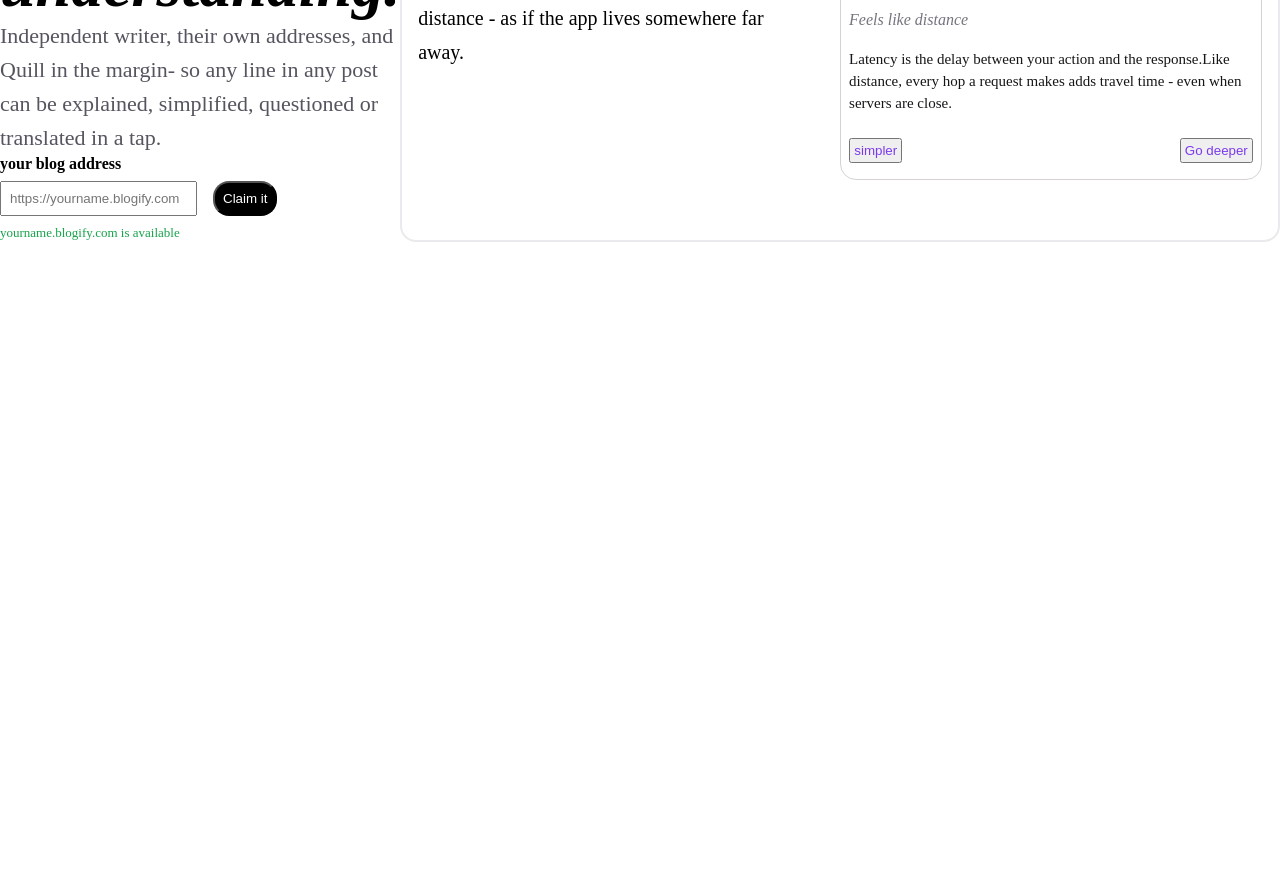
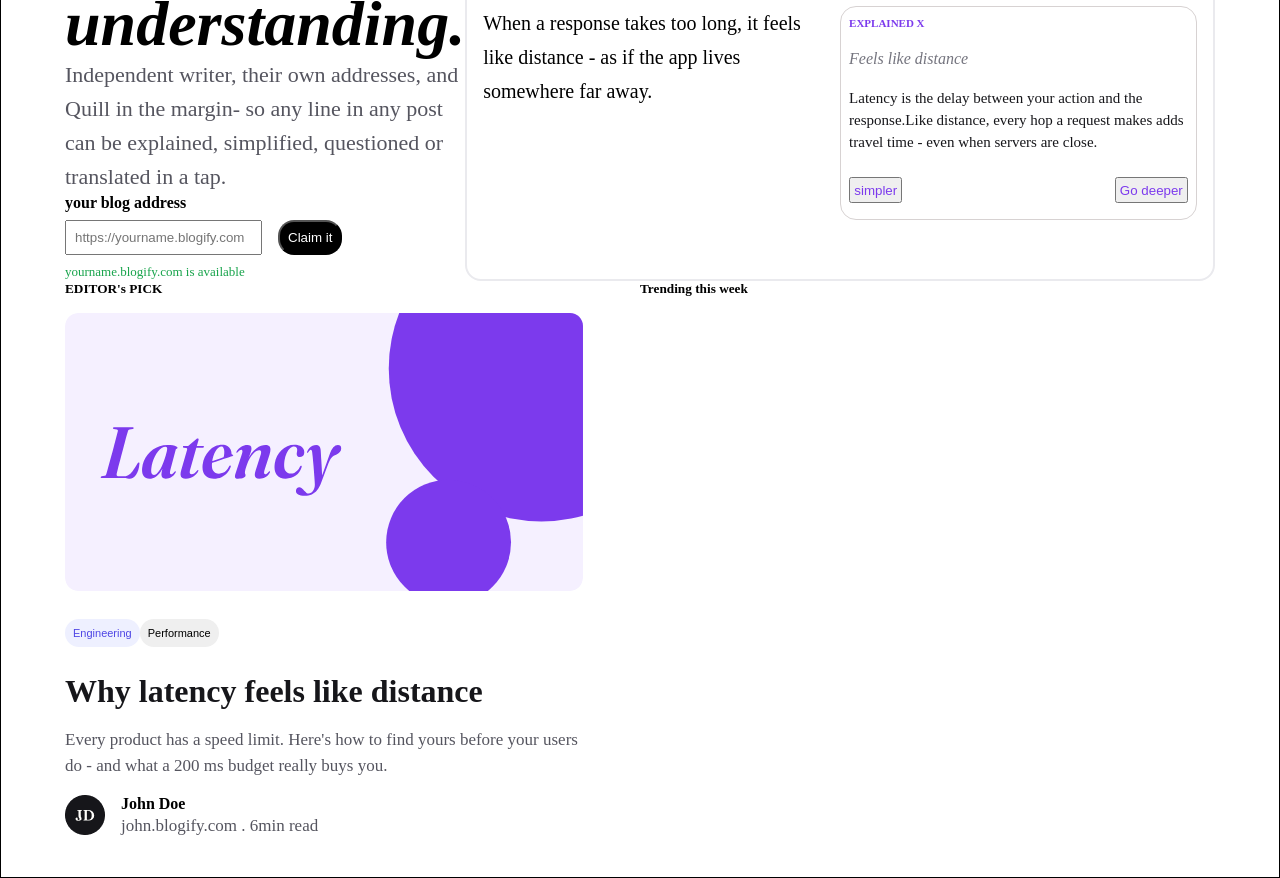
Before and after one commit to sahiba2503/currentProject, a React (Vite) app in the folder vite-project/: page / in a window 1280 px wide. Shown: the part 200-1078 px from the top of the page. Before the commit the page ends 800 px from the top, so only its background shows below. Built offline with nearby package versions, Linux system fonts and the light colour scheme.

Commit message:
add home layout

```diff
--- a/vite-project/src/component/Home.jsx
+++ b/vite-project/src/component/Home.jsx
@@ -1,45 +1,95 @@
 import Navbar from "./Navbar";
-
-
+import cover from "../assets/cover.svg";
+import avatar from "../assets/Avatar.png";
 function Home() {
   return (
     <div>
       <Navbar />
-      <div className="MainContainer">
-      <div className="storiesContainer">
-        {/* <div className="readContainer"> */}
+      <div className='homeContainer'>
+        <div className='mainContainer'>
+          <div className='storiesContainer'>
             <h5> READ.WRITE.UDERSTAND</h5>
             <h1>Stories worth understanding.</h1>
-           <p>Independent writer, their own addresses, and Quill in the  margin- so any line in any post can be explained, simplified, questioned or translated in a tap.</p>
+            <p>
+              Independent writer, their own addresses, and Quill in the margin-
+              so any line in any post can be explained, simplified, questioned
+              or translated in a tap.
+            </p>
             <h4>your blog address</h4>
-           <input type="text" placeholder="https://yourname.blogify.com" />
+            <input type='text' placeholder='https://yourname.blogify.com' />
             <button>Claim it</button>
             <h6>yourname.blogify.com is available</h6>
-            {/* </div> */}
           </div>
-      <div className="tryItContainer">
+          <div className='tryItContainer'>
             <h6>TRY IT - SELECT ANY LINE</h6>
-        <ul className="listContainer">
+            <ul className='listContainer'>
               <li>Explain</li>
               <li>Simplify</li>
               <li>Counter</li>
               <li>Translate</li>
             </ul>
+            <div className='feelContainer'>
+              <div className='feelDetailContent'>
+                <p>
+                  When a response takes too long, it feels like distance - as if
+                  the app lives somewhere far away.
+                </p>
+              </div>
 
-         <div className="feelContainer">
-            <div className="feelDetailContent"><p>When a response takes too long, it feels like distance - as if the app lives somewhere far away.</p></div>
-
-            <div className="explainedContainer">
+              <div className='explainedContainer'>
                 <strong>EXPLAINED X</strong>
                 <i>Feels like distance</i>
-                <p>Latency is the delay between your action and the response.Like distance, every hop a request makes adds travel time - even when servers are close.</p>
-                <div className="explainedBtnContainer"><button>simpler</button><button>Go deeper</button></div>
+                <p>
+                  Latency is the delay between your action and the response.Like
+                  distance, every hop a request makes adds travel time - even
+                  when servers are close.
+                </p>
+                <div className='explainedBtnContainer'>
+                  <button>simpler</button>
+                  <button>Go deeper</button>
                 </div>
               </div>
             </div>
           </div>
         </div>
-  )
+        <div className='letencyContainer'>
+          <div className="letencyContent">
+          <h5>EDITOR's PICK</h5>
+          <div className="letencyimg">
+          <img src={cover} alt='' />
+          </div>
+
+
+            <div className="eng-per-btn">
+             <button className="eng">Engineering</button>
+               <button className="per">Performance</button>
+             </div>
+
+          <h3>Why latency feels like distance</h3>
+          <p>
+            Every product has a speed limit. Here's how to find yours before
+            your users do - and what a 200 ms budget really buys you.
+          </p>
+          <div>
+
+            <div className="jD-logo">
+              <img src={avatar} alt="" />
+              <div className="jd-detail">
+               <strong>John Doe</strong>
+              <p>john.blogify.com . 6min read</p>
+              </div>
+
+            </div>
+          </div>
+          </div>
+          <div className="trendingContainer">
+            <h5>Trending this week </h5>
+          </div>
+          </div>
+           </div>
+        </div>
+
+  );
 }
 
-export default Home
+export default Home;
--- a/vite-project/src/component/auth.css
+++ b/vite-project/src/component/auth.css
@@ -259,7 +259,12 @@ button {
     color:white;
 }
 /* homeContainer */
-.MainContainer{
+.homeContainer{
+    border: 1px solid black;
+    padding: 3% 5%;
+
+}
+.mainContainer{
     display: flex;
     flex-direction: row;
     justify-content: space-between;
@@ -391,3 +396,63 @@ color:#7C3AED;
     color:#7C3AED;
     padding: 0.2rem;
 }
+  .eng-per-btn{
+    display: flex;
+    flex-direction: row;
+     }
+     .eng-per-btn button{
+        padding: 0.5rem;
+        font-size: 11px;
+        border-radius: 1rem;
+        border: none;
+     }
+     .eng-per-btn .eng{
+        background-color:#EEF0FF;
+        color:#4F46E5;
+     }
+      .letencyContainer{
+        width: 100%;
+        display: flex;
+        flex-direction: row;
+        justify-content: space-between;
+        align-content: center;
+     }
+     .letencyContainer h3{
+        font-size: 32px;
+        line-height: 40px;
+        font-weight: 600;
+        color:#16161A;
+     }
+     .letencyContainer p{
+        font-size: 17px;
+        line-height: 26px;
+        font-weight: 400;
+        color:#55555F;
+     }
+      .letencyContent{
+        width: 45%;
+        display: flex;
+        flex-direction: column;
+        justify-content: center;
+        gap:1rem
+     }
+     .jD-logo{
+        display: flex;
+        flex-direction: row;
+        gap: 1rem;
+     }
+     .jd-detail{
+        display: flex;
+        flex-direction: column;
+     }
+     .jD-logo img{
+        width: 40px;
+        height: 40px;
+     }
+     .letencyimg img{
+        width: 100%;
+        height: 300;
+     }
+     .trendingContainer{
+        width: 50%;
+     }
```
Also changed, not shown: vite-project/src/assets/Avatar (1).png (added), vite-project/src/assets/cover.svg (added). Lines whose indentation alone changed are shown as unchanged.
